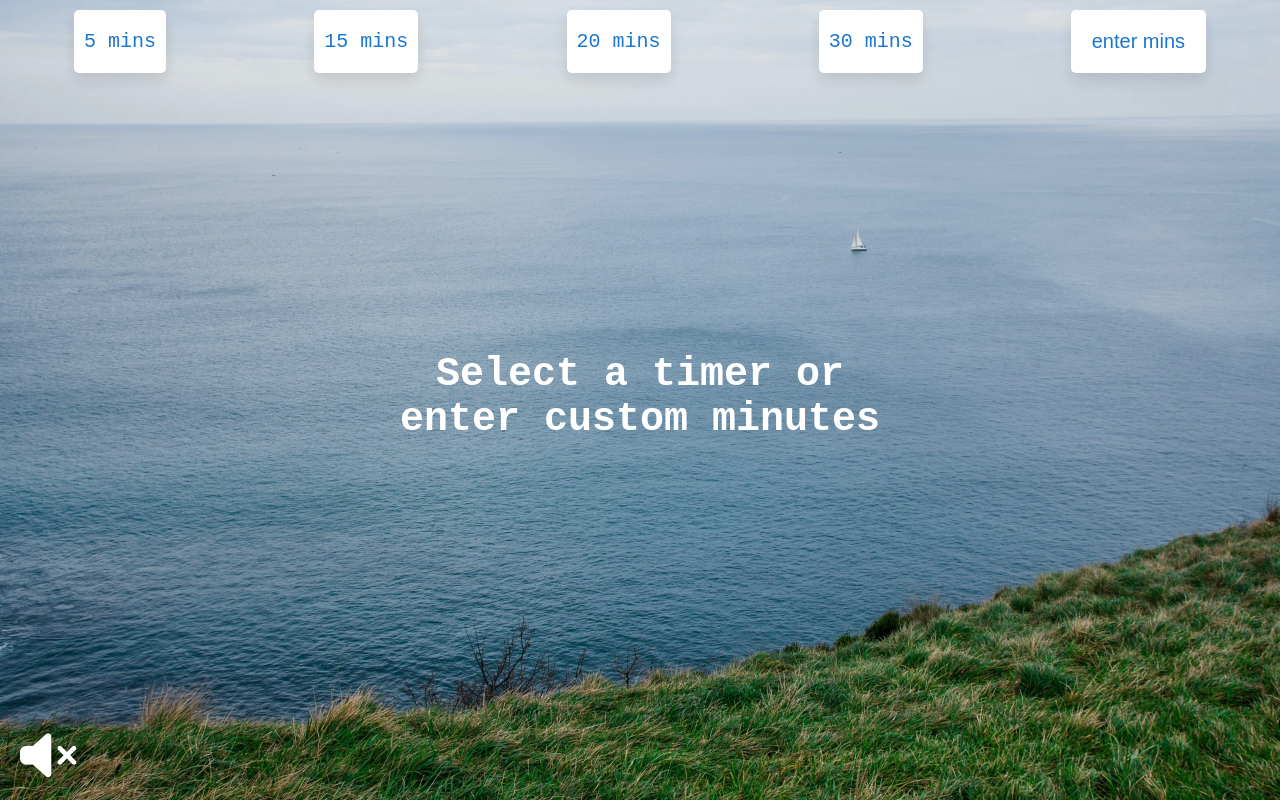
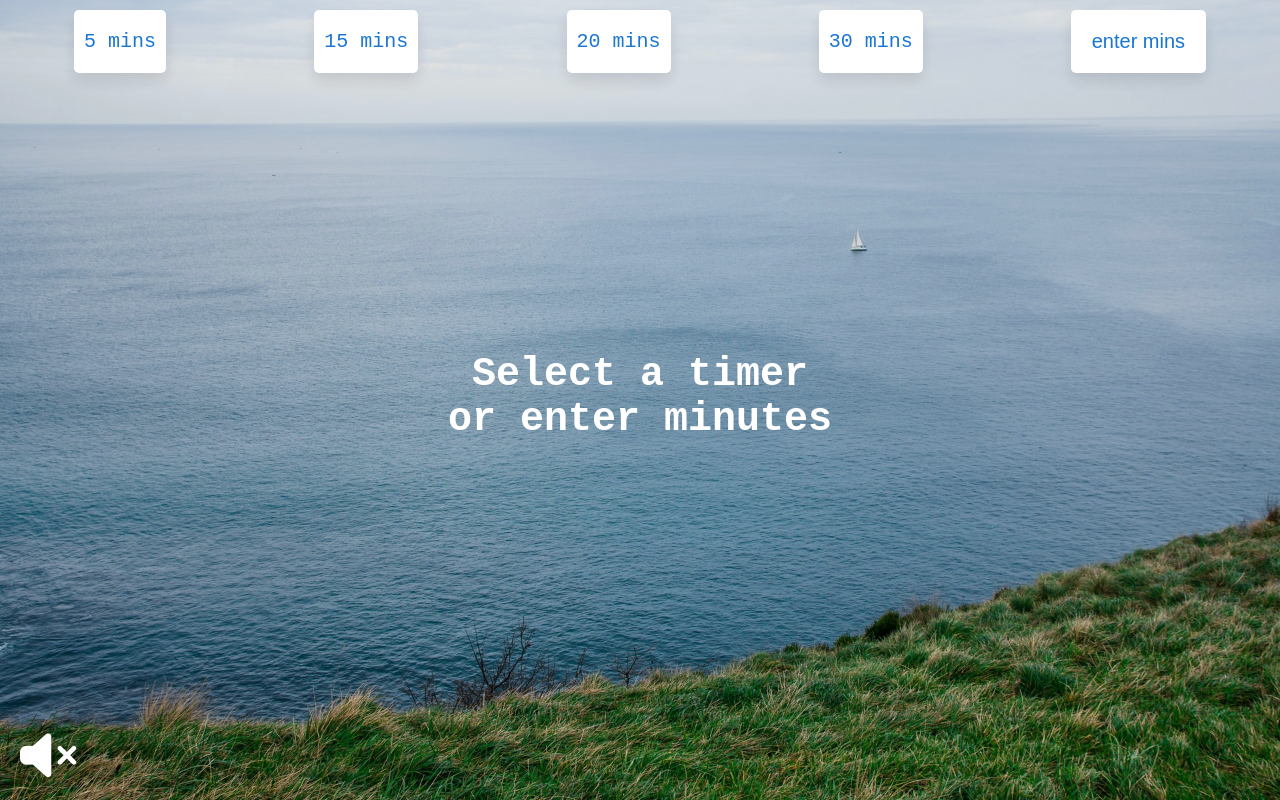
Before and after one commit to nataliecardot/countdown-timer, a plain HTML site: page index.html in a window 1280 px wide. Drawn offline with Linux system fonts and the light colour scheme.

Commit message:
Change text

```diff
--- a/index.html
+++ b/index.html
@@ -27,7 +27,7 @@
     </div>
     <div class="display">
       <h1 class="display__time-left"></h1>
-      <h1 class="display__start-message">Select a timer or<br>enter custom minutes</h1>
+      <h1 class="display__start-message">Select a timer<br>or enter minutes</h1>
       <p class="display__end-time"></p>
     </div>
   </div>
```
